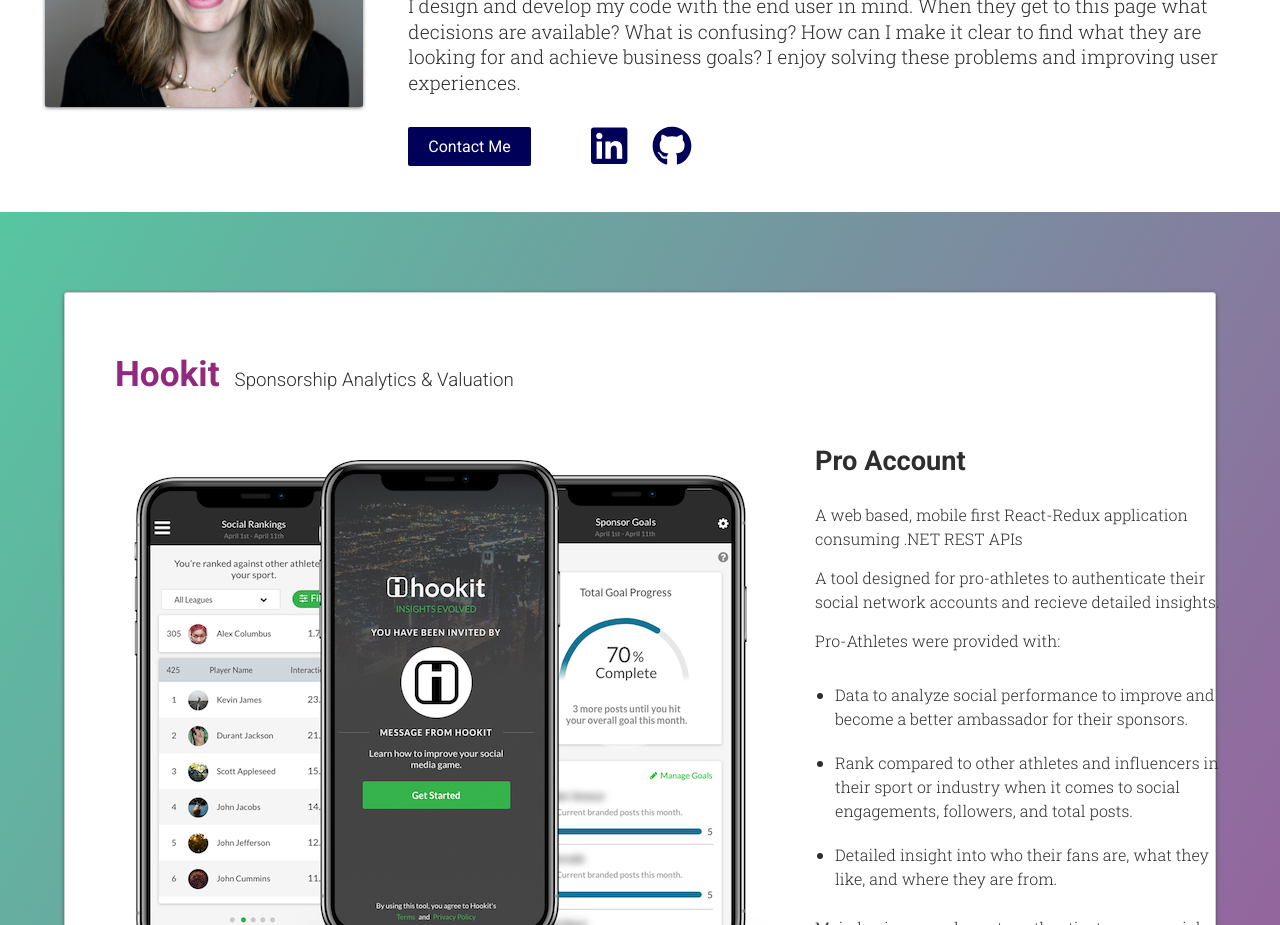
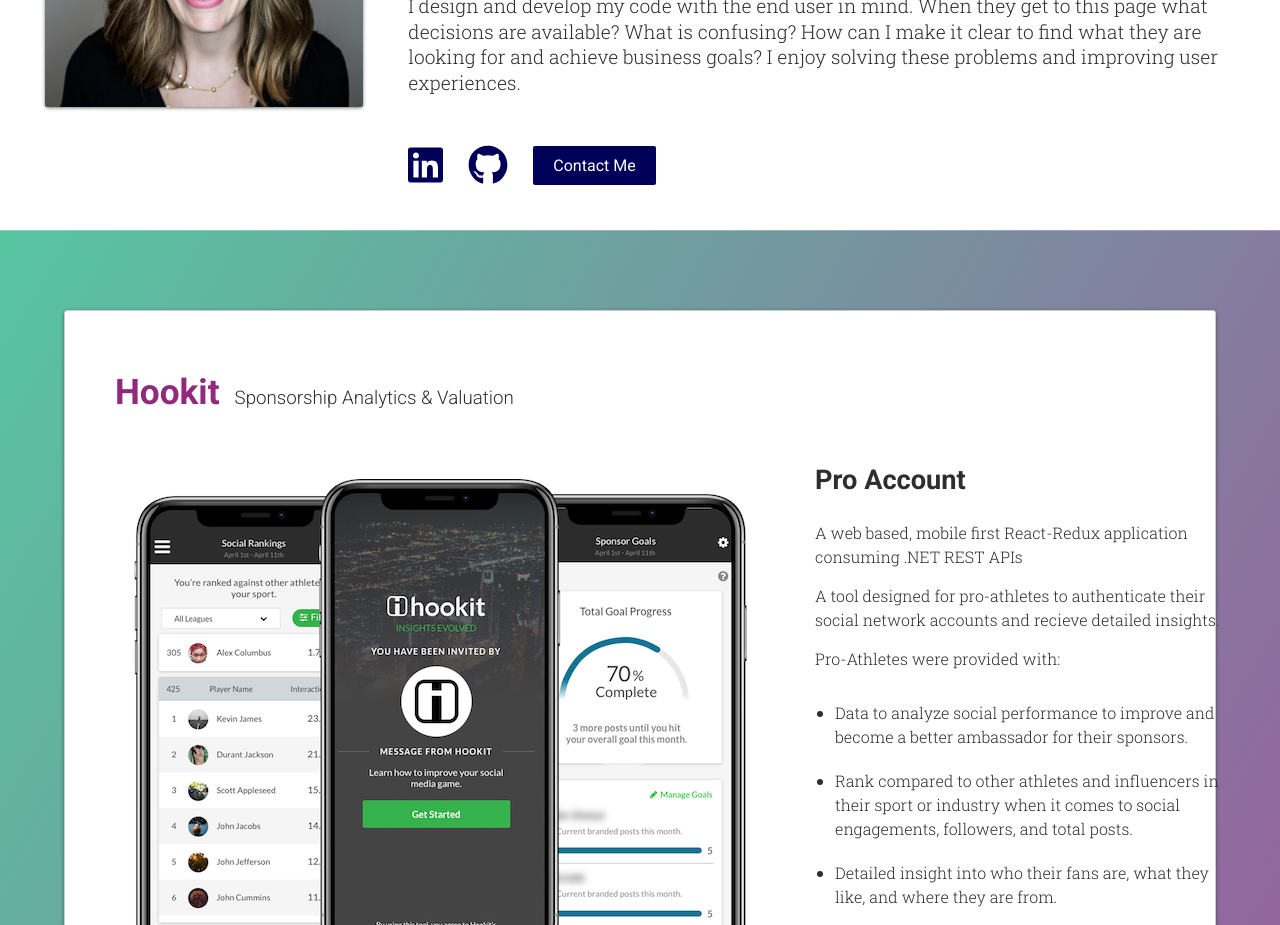
Before and after one commit to CatieTort/Catie.codes__v2, a React (Create React App) app: page / in a window 1280 px wide. Shown: the part 960-1885 px from the top of the page. Built offline with nearby package versions, Linux system fonts and the light colour scheme.

Commit message:
fixed some more styling

```diff
--- a/src/Components/About.js
+++ b/src/Components/About.js
@@ -28,9 +28,9 @@
                             problems and improving user experiences.</p>
                     </div>
                     <div className="btn-container">
+                        <a href="https://www.linkedin.com/in/catietortorella/" target="_blank" rel='noopener noreferrer' className="icon"><FontAwesomeIcon icon={faLinkedin}  /></a>
+                        <a href="https://github.com/CatieTort" target="_blank" rel='noopener noreferrer' className="icon"><FontAwesomeIcon icon={faGithub} /></a>
                         <a href="#contact" className="btn">Contact Me</a>
-                        <a href="https://www.linkedin.com/in/catietortorella/" target="_blank" ><FontAwesomeIcon icon={faLinkedin} style={{ color: "#000058", fontSize: "2.6rem", marginRight: "25px", marginLeft: '30px', cursor: "pointer" }} /></a>
-                        <a href="https://github.com/CatieTort" target="_blank" ><FontAwesomeIcon icon={faGithub} style={{ color: "#000058", fontSize: "2.5rem", cursor: "pointer" }} /></a>
                     </div>
                 </div>
             </div>
--- a/src/scss/_intro.scss
+++ b/src/scss/_intro.scss
@@ -18,6 +18,31 @@
     display: flex;
     justify-content: flex-start;
     align-items: center;
+    margin-top: 20px;
+
+    & > a.icon {
+
+        & > svg {
+            color: #000058;
+            font-size: 2.5rem;
+            cursor: pointer;
+            transition: transform .4s;
+
+
+            &:first-child {
+                margin-right: 25px;
+            }
+
+            &:nth-child(2){
+                margin-right: 30px;
+            }
+
+             &:hover {
+                    color: $blue-hover;
+                    transform: translateY(-0.2rem);
+                }
+        }
+    }
 
     & > a.btn {
         color: #fff;
@@ -28,7 +53,7 @@
         transition: background-color .7s, transform .4s;
 
         &:first-child {
-            margin-right: 30px;
+            margin-left: 30px;
         }
 
         &:hover {
```
